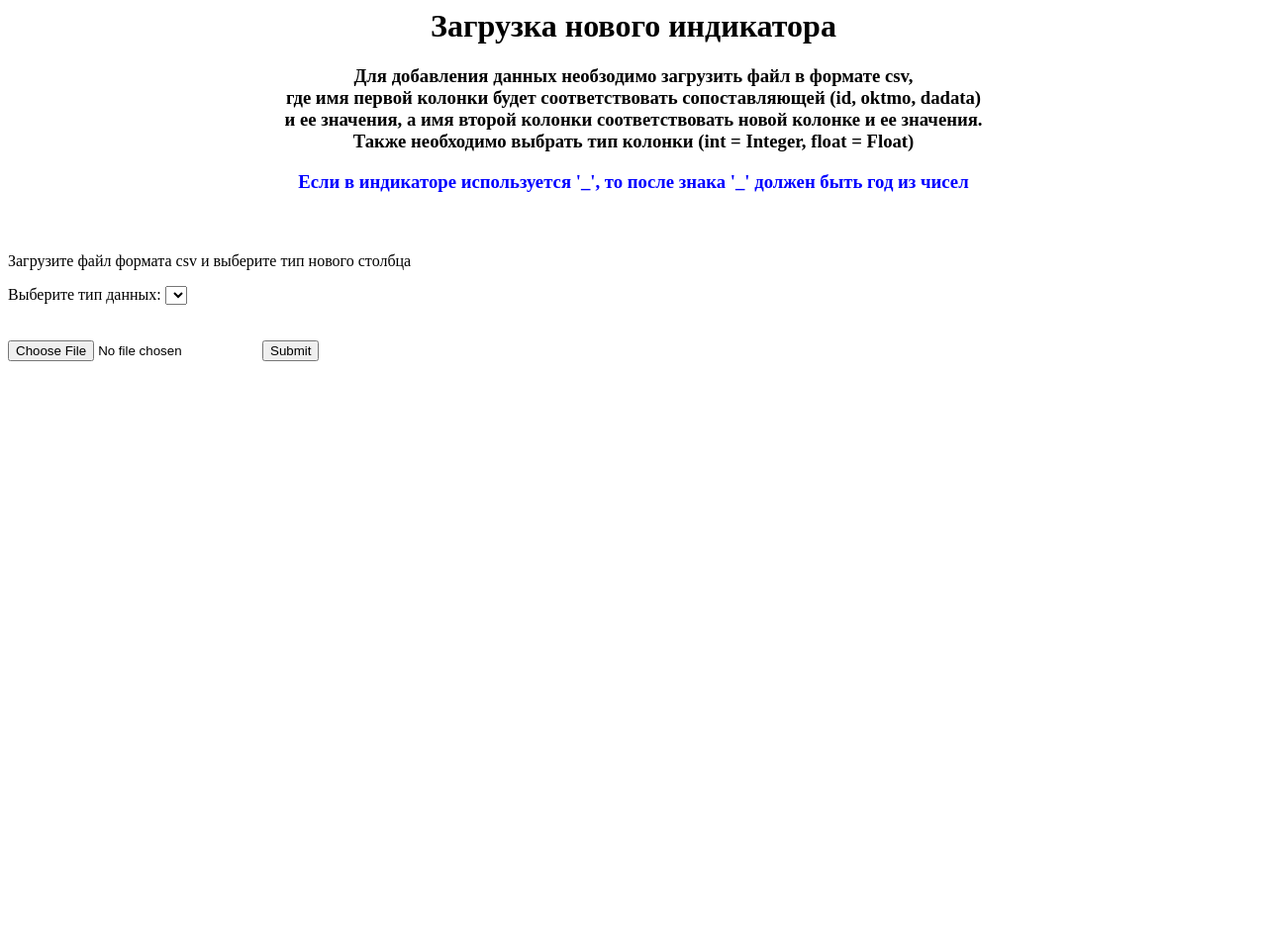
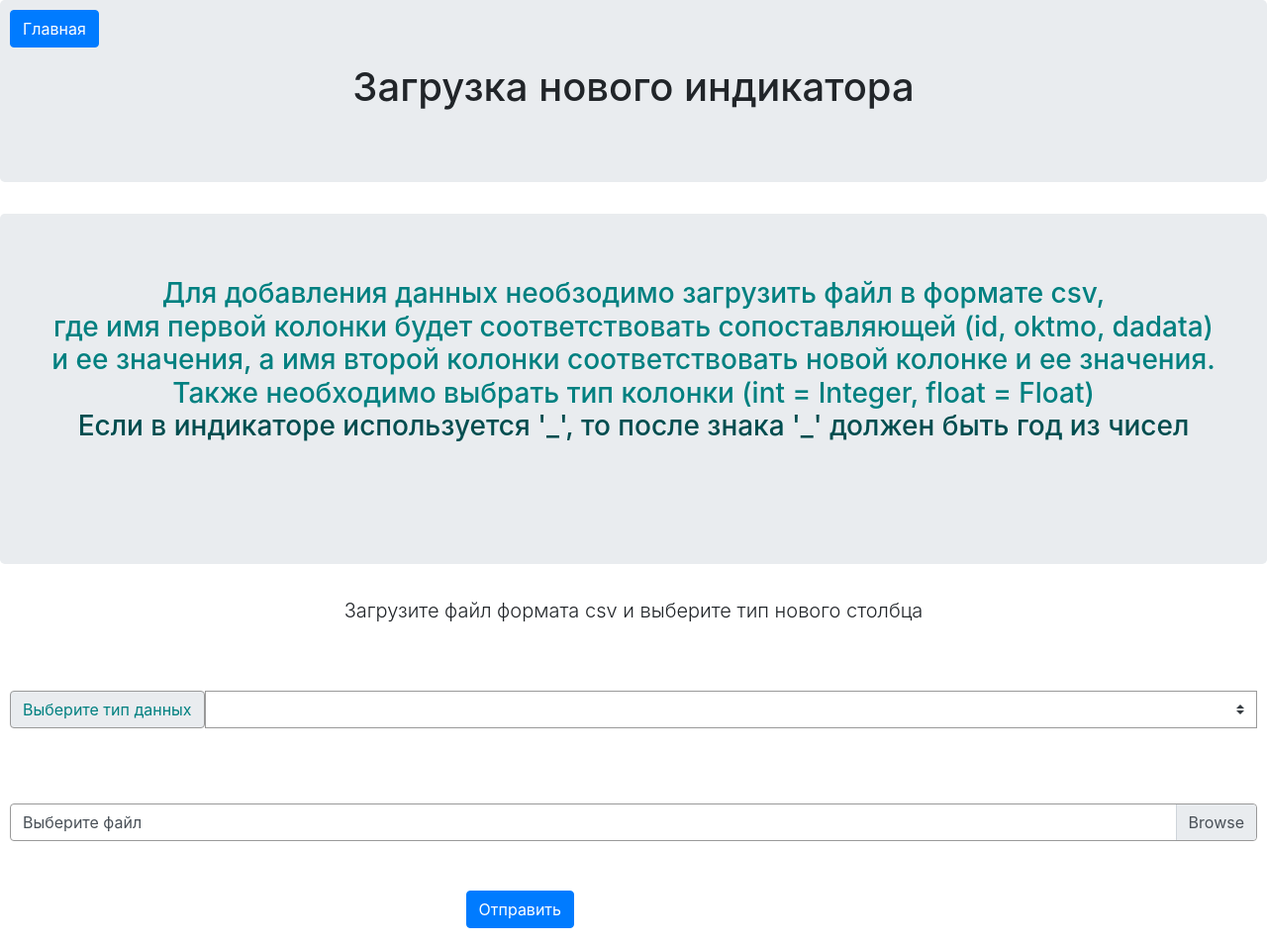
Before and after one commit to tonyaklm/interactive-map-of-socio-economic-characteristics-of-russian-cities, a Flask app: template data-service/src/templates/post_column.html in a window 1280 px wide. Shown: the whole page at 99% size. Before the commit the page ends 365 px from the top, so only its background shows below. Run offline with Flask 3, Linux system fonts and the light colour scheme; the template is opened without the code that fills it, so the values that code supplies are empty; some libraries are stand-ins or nearby versions.

Commit message:
post/column front

```diff
--- a/data-service/src/routers/post.py
+++ b/data-service/src/routers/post.py
@@ -116,7 +116,6 @@ async def get_upload_form(request: Request, message: str = "", color: str = None
         if not claims.get('is_admin'):
             url = f'http://{os.getenv("INTERNAL_ADDRESS")}:{os.getenv("USER_SERVICE_PORT")}/login/'
             return RedirectResponse(url=url)
-        return RedirectResponse(url=url)
     return templates.TemplateResponse(name="post_column.html",
                                       context={"request": request,
                                                "types": ['Float', 'Integer'],
--- a/data-service/src/templates/index.html
+++ b/data-service/src/templates/index.html
@@ -145,7 +145,7 @@
                 <a id="login" class="dropdown-item" href="{{ href_login }}">Войти</a>
             {% endif %}
             {% if is_login %}
-                <a class="dropdown-item" href="/upload_data/">Загрузить данные</a>
+                <a class="dropdown-item" href="/post/column/">Загрузить данные</a>
             {% endif %}
             {% if is_login %}
                 <a class="dropdown-item" href="/delete/column/">Удалить данные</a>
--- a/data-service/src/templates/post_column.html
+++ b/data-service/src/templates/post_column.html
@@ -1,40 +1,131 @@
 {% block title %}{% endblock %}
 {% block body %}
+
+<link rel="stylesheet" href="https://cdn.jsdelivr.net/npm/bootstrap@4.0.0/dist/css/bootstrap.min.css"
+      integrity="sha384-Gn5384xqQ1aoWXA+058RXPxPg6fy4IWvTNh0E263XmFcJlSAwiGgFAW/dAiS6JXm" crossorigin="anonymous">
+<style>
+        .label {
+            margin-top: 20px;
+            font-size: 25px;
+            color: teal;
+            border-radius:6px;
+        }
+
+        .label_shape {
+            border: 1px solid #999;
+            margin-top: 50px;
+            margin-bottom: 10px;
+            margin-left: 10px;
+        }
+
+        .dropdown_shape {
+            border: 1px solid #999;
+            margin-top: 50px;
+            margin-bottom: 10px;
+            margin-right: 10px;
+        }
+
+        .submit {
+            margin: 0 auto;
+            display: block;
+
+        }
+
+        .back {
+            position: absolute;
+            top: 10px;
+            left: 10px;
+        }
+
+        .load_shape {
+            border: 1px solid #999;
+            margin-top: 50px;
+            margin-bottom: 25px;
+            margin-left: 10px;
+            margin-right: 10px;
+        }
+
+        .submit {
+                margin-left: 400x;
+                margin-right: 700px;
+                margin-top: 100px;
+        }
+
+
+
+
+
+
+</style>
+
+<body>
 
 <div class="jumbotron">
     <h1 style='text-align: center'>Загрузка нового индикатора</h1>
 </div>
 
 <div class="jumbotron">
-    <h3 style='text-align: center'> Для добавления данных необзодимо загрузить файл в формате csv, <br>
+    <h3 style='text-align: center; color: teal;'> Для добавления данных необзодимо загрузить файл в формате csv, <br>
         где имя первой колонки будет соответствовать сопоставляющей (id, oktmo, dadata) <br>
         и ее значения, а имя второй колонки соответствовать новой колонке и ее значения. <br>
         Также необходимо выбрать тип колонки (int = Integer, float = Float) <br>
 
         <div style="text-align: center;">
-            <p style="color: blue;">Если в индикаторе используется '_', то после знака '_' должен быть год из
+            <p style="color: #004D4F;">Если в индикаторе используется '_', то после знака '_' должен быть год из
                 чисел</p>
         </div>
         <br>
     </h3>
 </div>
 
+<a id="backButton" class="btn btn-primary back" href="/map/" role="button">Главная</a>
 
 <div>
-    <p class="lead">Загрузите файл формата csv и выберите тип нового столбца</p>
+    <p style='text-align: center' class="lead">Загрузите файл формата csv и выберите тип нового столбца</p>
     <form method="POST" action="/post/column/" enctype="multipart/form-data">
-        <label id="label" for="dropdown">Выберите тип данных:</label>
-        <select id="dropdown" name="column_type">
-        </select><br><br><br>
-        <input name="file" type="file" accept=".csv" required>
-        <input type="submit">
+        <div class="input-group mb-3">
+            <label class="input-group-text label_shape" for="dropdown" style="color:teal">Выберите тип
+                данных</label>
+            <select class="custom-select dropdown_shape" id="dropdown" name="column_type">
+            </select><br><br><br>
+        </div>
+
+        <div class="custom-file">
+            <input name="file" type="file" accept=".csv" class="custom-file-input" id="fileInput">
+            <label class="custom-file-label load_shape" for="fileInput">Выберите файл</label>
+        </div>
+
+        <input class="btn btn-primary submit" type="submit" id="submit" value="Отправить">
     </form>
 </div>
-
 
 <div style="text-align: center;">
     <p style="color: {{color}}; font-size:20px;">{{message}}</p>
 </div>
+
+
+<script src="https://code.jquery.com/jquery-3.2.1.slim.min.js"
+        integrity="sha384-KJ3o2DKtIkvYIK3UENzmM7KCkRr/rE9/Qpg6aAZGJwFDMVNA/GpGFF93hXpG5KkN"
+        crossorigin="anonymous"></script>
+<script src="https://cdn.jsdelivr.net/npm/popper.js@1.12.9/dist/umd/popper.min.js"
+        integrity="sha384-ApNbgh9B+Y1QKtv3Rn7W3mgPxhU9K/ScQsAP7hUibX39j7fakFPskvXusvfa0b4Q"
+        crossorigin="anonymous"></script>
+<script src="https://cdn.jsdelivr.net/npm/bootstrap@4.0.0/dist/js/bootstrap.min.js"
+        integrity="sha384-JZR6Spejh4U02d8jOt6vLEHfe/JQGiRRSQQxSfFWpi1MquVdAyjUar5+76PVCmYl"
+        crossorigin="anonymous"></script>
+
+
+<script>
+
+    document.getElementById('fileInput').addEventListener('change', function() {
+      var fileName = this.files[0].name;
+      var labelNextToInput = this.nextElementSibling;
+      labelNextToInput.innerText = fileName;
+    });
+
+
+
+</script>
 
 <script>
 
@@ -56,12 +147,8 @@
 
 
 
-
-
-
-
-
 </script>
 
+</body>
 
 {% endblock %}
```
